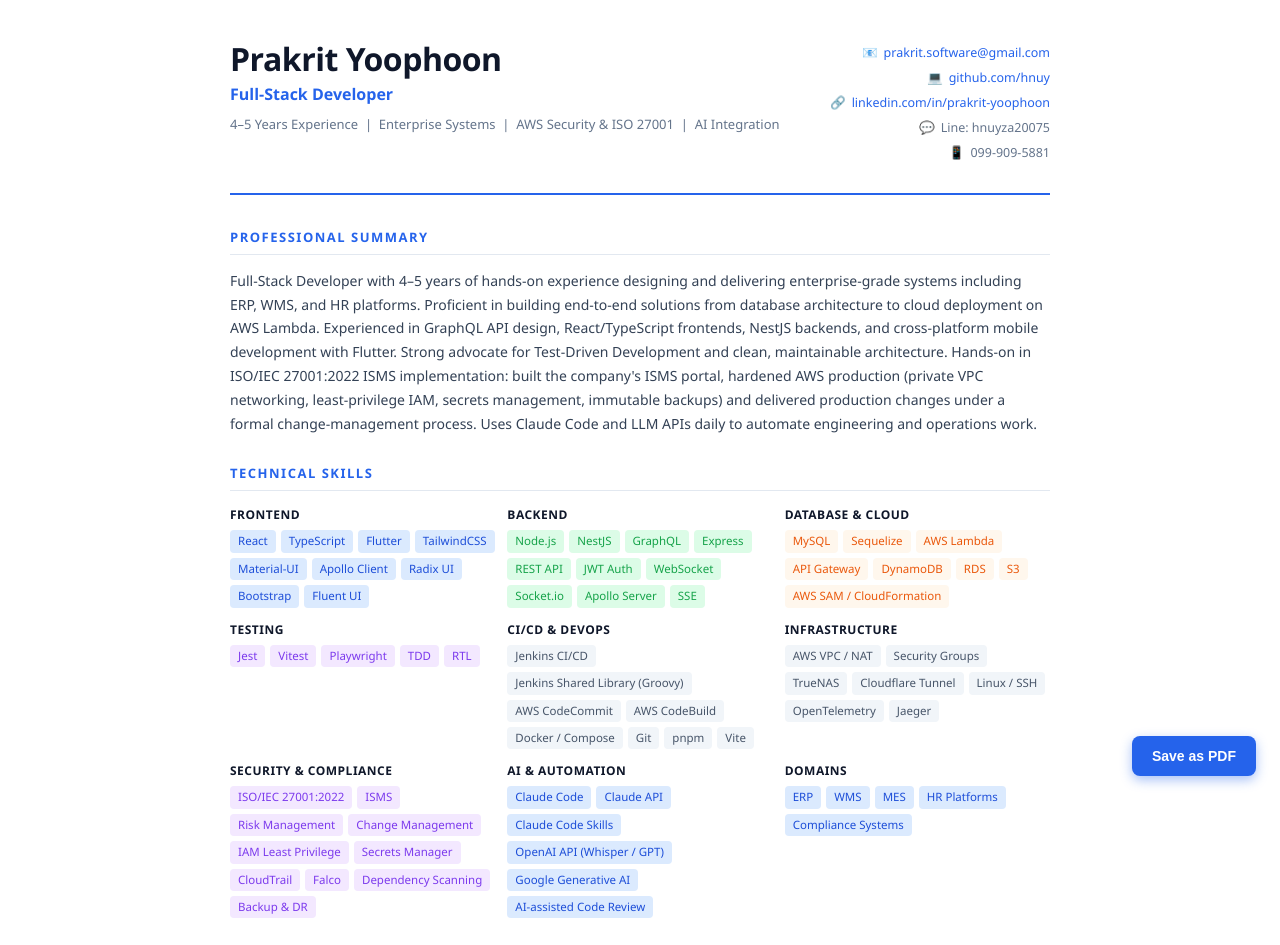
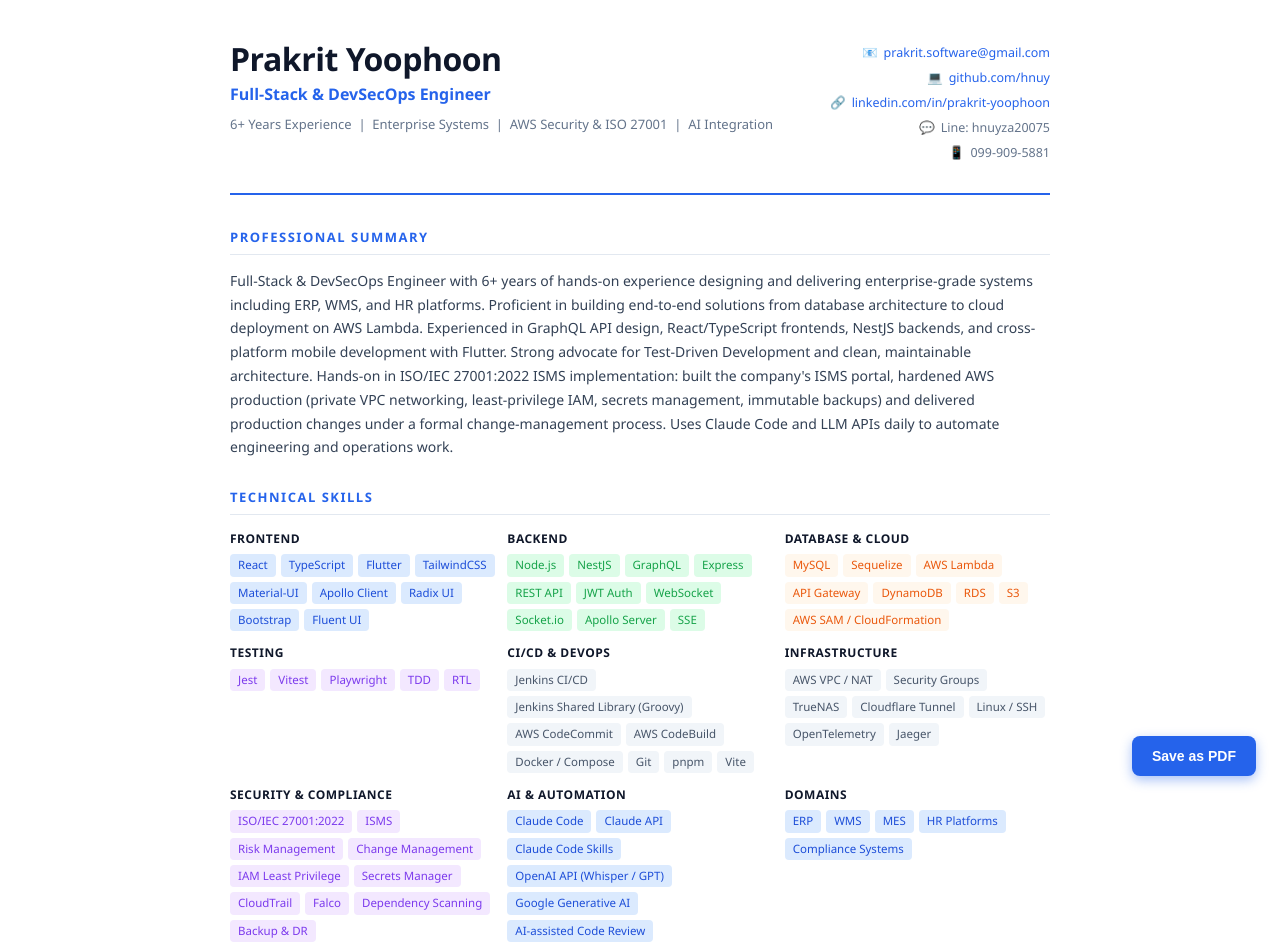
Before and after one commit to hnuy/hnuy.github.io, a plain HTML site: page index.html in a window 1280 px wide. Shown: the top 945 px of the page. Drawn offline with Linux system fonts and the light colour scheme.

Commit message:
feat: headline Full-Stack & DevSecOps Engineer, 6+ years
Co-Authored-By: Claude Opus 5.5 <noreply@anthropic.com>

```diff
--- a/index.html
+++ b/index.html
@@ -374,8 +374,8 @@
   <div class="header">
     <div>
       <div class="header-name">Prakrit Yoophoon</div>
-      <div class="header-title">Full-Stack Developer</div>
-      <div class="header-subtitle">4–5 Years Experience &nbsp;|&nbsp; Enterprise Systems &nbsp;|&nbsp; AWS Security &amp; ISO 27001 &nbsp;|&nbsp; AI Integration</div>
+      <div class="header-title">Full-Stack &amp; DevSecOps Engineer</div>
+      <div class="header-subtitle">6+ Years Experience &nbsp;|&nbsp; Enterprise Systems &nbsp;|&nbsp; AWS Security &amp; ISO 27001 &nbsp;|&nbsp; AI Integration</div>
     </div>
     <div class="header-contact">
       <div class="contact-item">
@@ -405,7 +405,7 @@
   <div class="section">
     <div class="section-title">Professional Summary</div>
     <div class="summary">
-      Full-Stack Developer with 4–5 years of hands-on experience designing and delivering enterprise-grade systems
+      Full-Stack &amp; DevSecOps Engineer with 6+ years of hands-on experience designing and delivering enterprise-grade systems
       including ERP, WMS, and HR platforms. Proficient in building end-to-end solutions from database architecture
       to cloud deployment on AWS Lambda. Experienced in GraphQL API design, React/TypeScript frontends,
       NestJS backends, and cross-platform mobile development with Flutter. Strong advocate for
@@ -792,7 +792,7 @@
 
   <!-- FOOTER -->
   <div class="footer">
-    <div>Prakrit Yoophoon &nbsp;|&nbsp; Full-Stack Developer &nbsp;|&nbsp; Available for Freelance</div>
+    <div>Prakrit Yoophoon &nbsp;|&nbsp; Full-Stack &amp; DevSecOps Engineer &nbsp;|&nbsp; Available for Freelance</div>
     <div>prakrit.software@gmail.com &nbsp;|&nbsp; 099-909-5881</div>
   </div>
 
```
